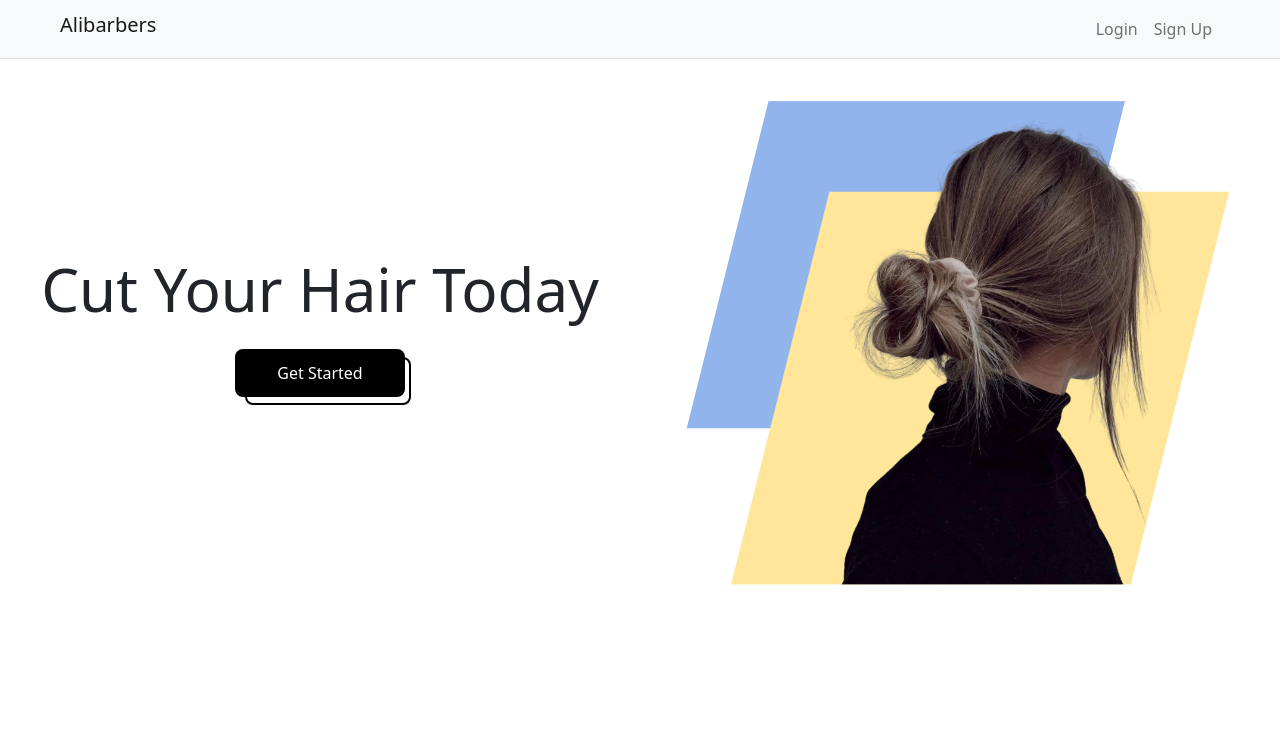
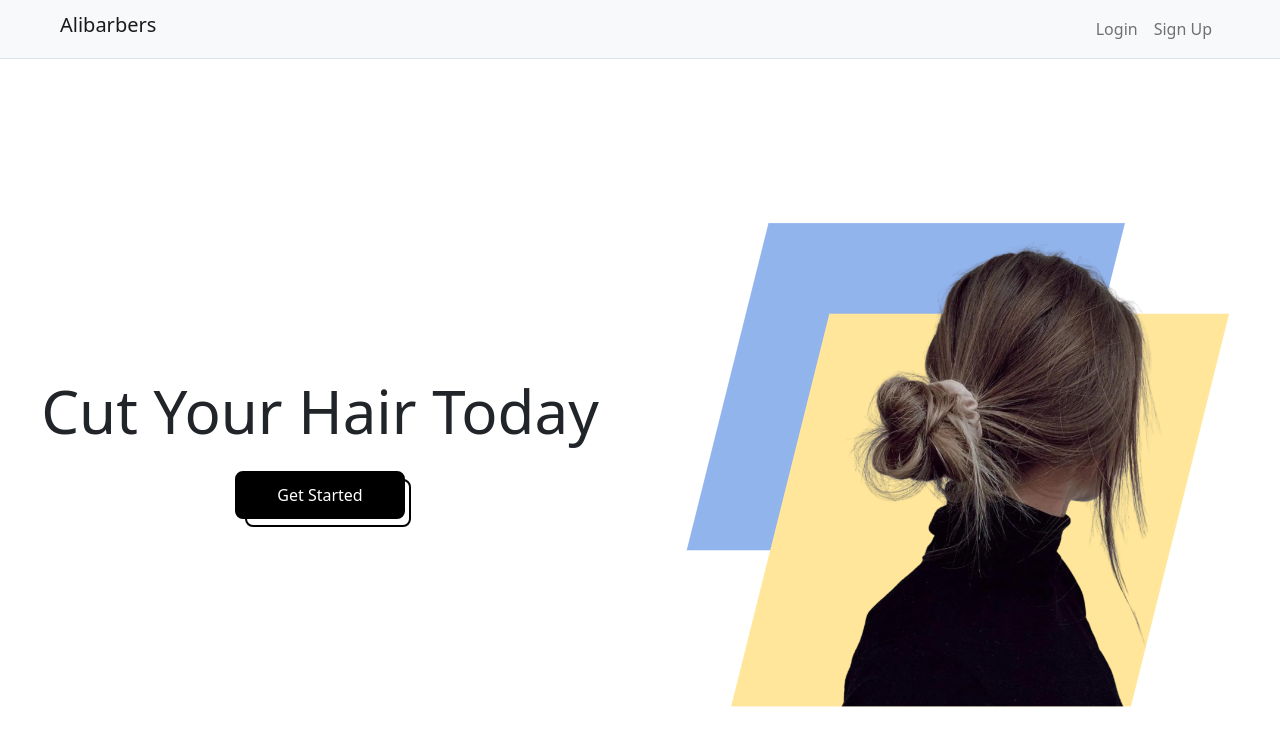
Before and after one commit to ZhiAnYuen/Alibarbers, a Vue app: page /home in a window 1280 px wide. Shown: the top 746 px of the page. Built offline with nearby package versions, Linux system fonts and the light colour scheme.

Commit message:
Center block in HomeView

```diff
--- a/src/components/HomeBody.vue
+++ b/src/components/HomeBody.vue
@@ -1,6 +1,6 @@
 <template>
   <div class="container-fluid">
-    <div class="row">
+    <div class="row vh-100 align-items-center">
       <div class="col-md-6 align-self-center">
         <h1 class="text-center">Cut Your Hair Today</h1>
         <button
```
